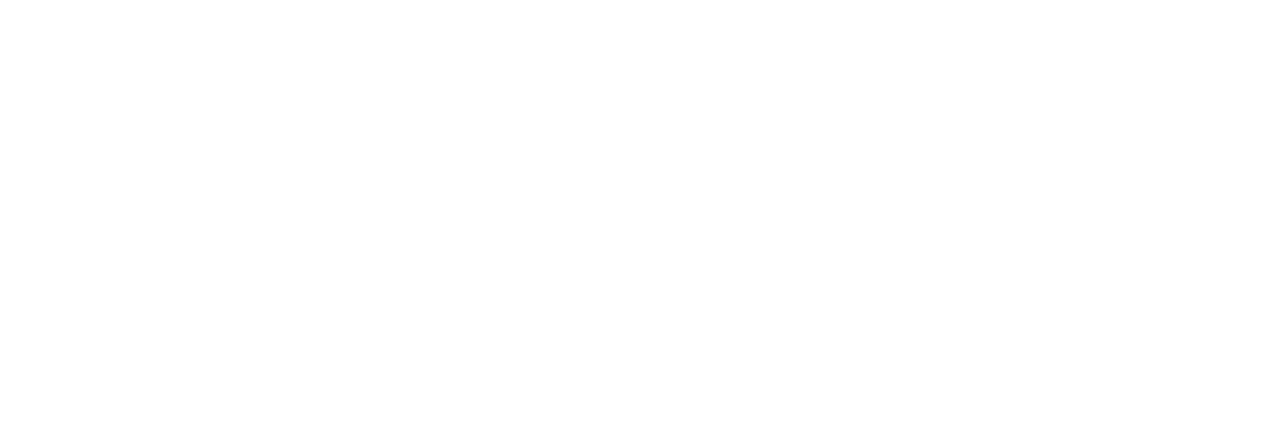
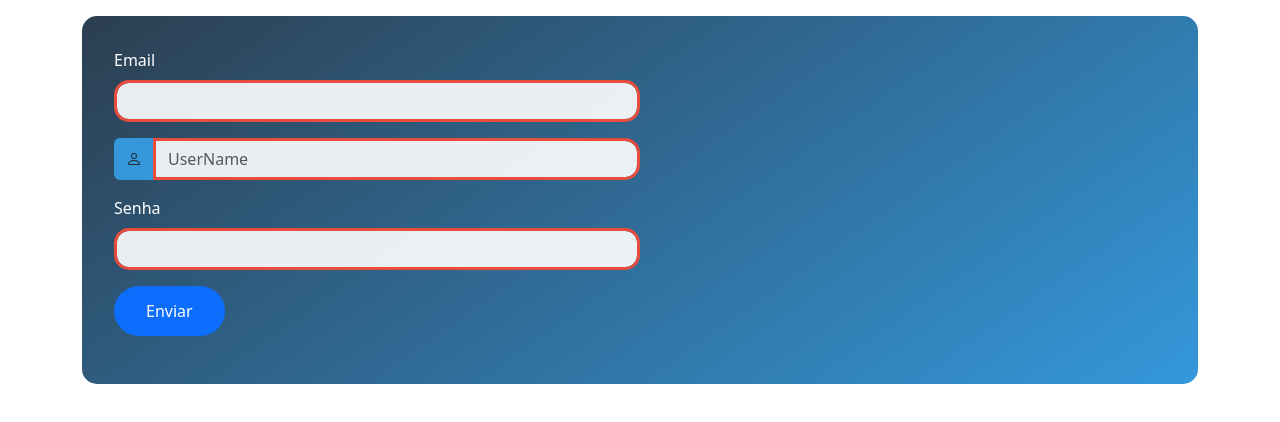
Before and after one commit to AndressaPapini/bootstrap_base, a plain HTML site: page ex4_formulario-sub-css/ex4.html in a window 1280 px wide. Drawn offline with nearby package versions, Linux system fonts and the light colour scheme.

Commit message:
Exercícios realizados com o auxílio do professor.

```diff
--- /dev/null
+++ b/ex2_sistema-grid/style.css
@@ -0,0 +1,3 @@
+.bg-custom {
+    background-color: aquamarine;
+}
--- /dev/null
+++ b/ex3_botoes/style.css
@@ -0,0 +1,3 @@
+.btn-primary {
+    background-color: pink;
+}
--- a/ex4_formulario-sub-css/ex4.html
+++ b/ex4_formulario-sub-css/ex4.html
@@ -18,6 +18,30 @@
 
 
     <!-- 1ª Digitação (Aqui) -->
+     <div class="container mt-3">
+        <form class="custom-form">
+            <div class="col-sm-6 mb-3">
+                <label for="email" class="form-label">Email</label>
+                <input type="email" class="form-control custom-input" id="email">
+            </div>
+
+            <div class="col-sm-6 mb-3">
+                <div class="input-group">
+                    <span class="input-group-text custom-icon">
+                        <i class="bi bi-person"></i>
+                    </span>
+                     <input type="text" class="form-control custom-input" placeholder="UserName">
+                </div>
+            </div>
+
+            <div class="col-sm-6 mb-3">
+                <label for="senha" class="form-label">Senha</label>
+                <input type="password" class="form-control custom-input mb-3" id="senha">
+            </div>
+
+            <button type="submit" class="btn btn-primary custom-button mb-3">Enviar</button>
+        </form>
+     </div>
 
 
     <script src="https://cdn.jsdelivr.net/npm/bootstrap@5.3.0/dist/js/bootstrap.bundle.min.js"></script>
--- a/ex4_formulario-sub-css/styles.css
+++ b/ex4_formulario-sub-css/styles.css
@@ -1 +1,45 @@
 /* 2ª Digitação (Aqui) */
+/* Formulários e inputs */
+
+.custom-form {
+    background: linear-gradient(145deg, #2c3e50, #3498db);
+    padding: 2rem;
+    border-radius: 15px;
+}
+
+.form-label {
+    color: #fff;
+
+}
+
+.custom-icon {
+    background-color: #3498db;
+    border: #3498db;
+}
+
+.form-control.custom-input {
+    border: 3px solid #e74c3c;
+    border-radius: 15px;
+    background-color: rgba(255, 255, 255, 0.9);
+}
+
+.form-control.custom-input:focus {
+    border-color: #2ecc71;
+    transform: scale(1.02);
+}
+
+.input-group {
+    width: 100%;
+}
+
+.btn.btn-primary.custom-button {
+    background-color: liner-gradient(45deg, #e74c3c, #f39c12);
+    padding: 0.8rem 2rem;
+    border-radius: 50px;
+    border: none;
+}
+
+.btn.btn-primary.custom-button:hover {
+    transform: translateY(-5px);
+    box-shadow: 0 10px 20px rgba(231, 76, 60, 0.4);
+}
```
Also changed, not shown: ex2_sistema-grid/ex2.html (+30 -11 lines), ex3_botoes/ex3.html (+2 -0 lines), ex5_cards/ex5.html (+23 -0 lines), ex5a-al-fazer-grid-(ex)/ex5a.html (deleted, +0 -1 lines).
